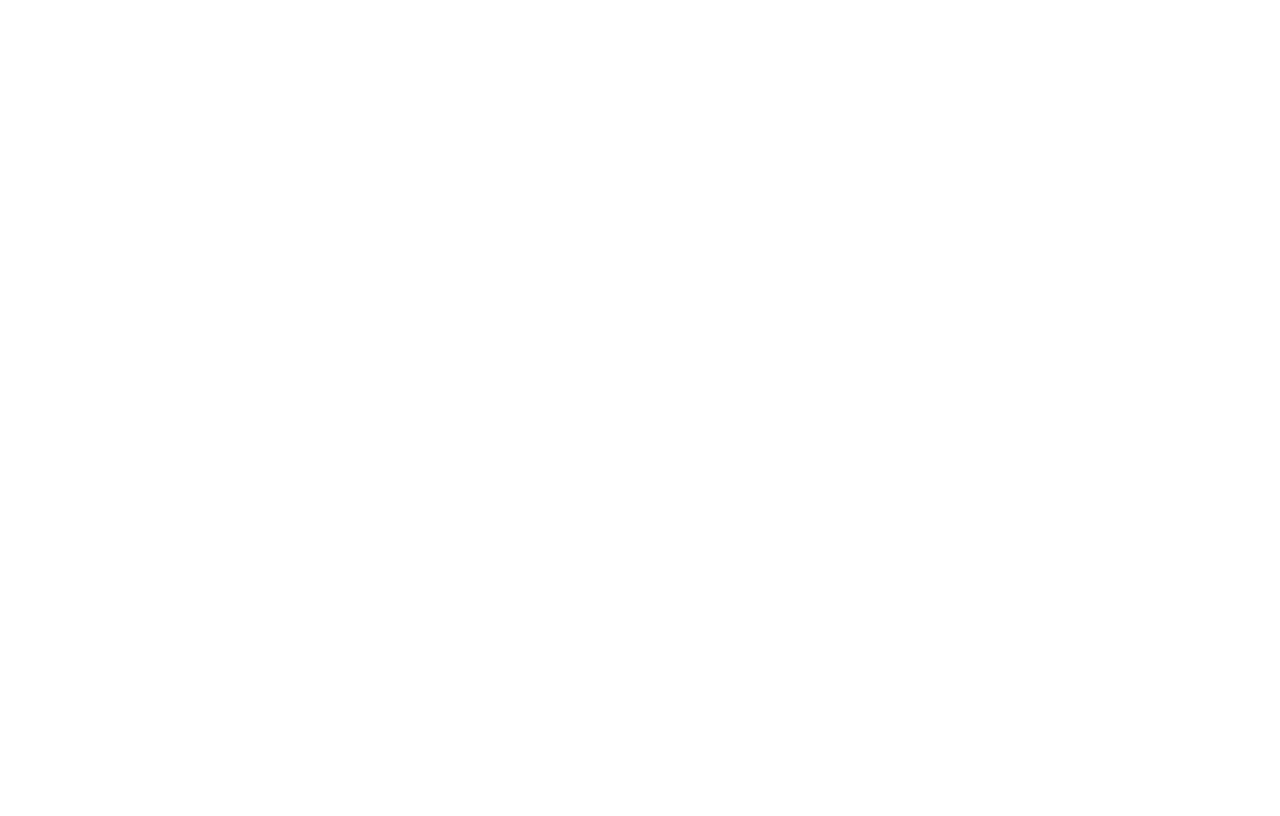
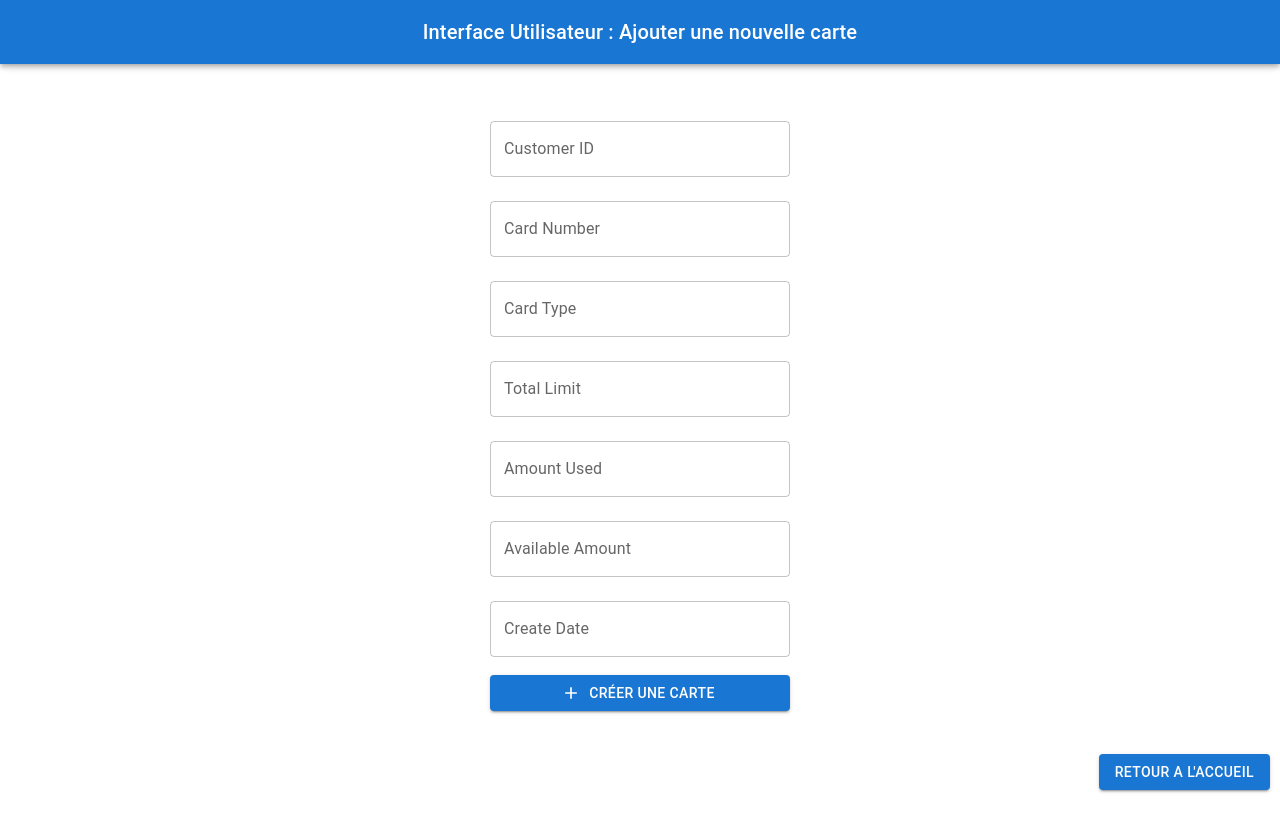
Before and after one commit to MrGuapo/ServiceWeb_Labo2, a React (Create React App) app in the folder frontend/: page /addCard in a window 1280 px wide. Built offline with nearby package versions, Linux system fonts and the light colour scheme.

Commit message:
Code first version of AddCard

```diff
--- a/frontend/src/components/features/AddCard.js
+++ b/frontend/src/components/features/AddCard.js
@@ -1,5 +1,157 @@
+import {useState} from "react";
+import axios from "axios";
+import {Button, Container, FormControl, TextField, Typography} from "@mui/material";
+import NavBar from "../common/NavBar";
+import HomeButton from "../common/HomeButton";
+import AddIcon from '@mui/icons-material/Add';
+
 const AddCard = () => {
+    const [customerId, setCustomerId] = useState("");
+    const [cardNumber, setCardNumber] = useState("");
+    const [cardType, setCardType] = useState("");
+    const [totalLimit, setTotalLimit] = useState("");
+    const [amountUsed, setAmountUsed] = useState("");
+    const [availableAmount, setAvailableAmount] = useState("");
+    const [createDt, setCreateDt] = useState("");
+    const [isCreated, setIsCreated] = useState(false);
 
+    const handleInputChange = (e) => {
+        const {name, value} = e.target;
+        if (name === "customerId") {
+            setCustomerId(value);
+        } else if (name === "cardNumber") {
+            setCardNumber(value);
+        } else if (name === "cardType") {
+            setCardType(value);
+        } else if (name === "totalLimit") {
+            setTotalLimit(value);
+        } else if (name === "amountUsed") {
+            setAmountUsed(value);
+        } else if (name === "availableAmount") {
+            setAvailableAmount(value);
+        } else if (name === "createDt") {
+            setCreateDt(value);
+        }
+    };
+
+    const createCard = async () => {
+        try {
+            await axios.post(`newCard`, {
+                customerId,
+                cardNumber,
+                cardType,
+                totalLimit,
+                amountUsed,
+                availableAmount,
+                createDt
+            });
+            setIsCreated(true);
+        } catch (error) {
+            console.error("Error creating card:", error);
+        }
+    };
+
+    return (
+        <div className="AddCard" style={{display: "flex", flexDirection: "column", minHeight: "100vh"}}>
+            <NavBar text="Ajouter une nouvelle carte"/>
+            <Container
+                style={{
+                    flex: "1",
+                    display: "flex",
+                    flexDirection: "column",
+                    justifyContent: "center",
+                    alignItems: "center"
+                }}
+            >
+                <FormControl style={{width: "300px"}}>
+                    <TextField
+                        id="customerId"
+                        name="customerId"
+                        label="Customer ID"
+                        value={customerId}
+                        onChange={handleInputChange}
+                        variant="outlined"
+                        margin="normal"
+                        fullWidth
+                    />
+                    <TextField
+                        id="cardNumber"
+                        name="cardNumber"
+                        label="Card Number"
+                        value={cardNumber}
+                        onChange={handleInputChange}
+                        variant="outlined"
+                        margin="normal"
+                        fullWidth
+                    />
+                    <TextField
+                        id="cardType"
+                        name="cardType"
+                        label="Card Type"
+                        value={cardType}
+                        onChange={handleInputChange}
+                        variant="outlined"
+                        margin="normal"
+                        fullWidth
+                    />
+                    <TextField
+                        id="totalLimit"
+                        name="totalLimit"
+                        label="Total Limit"
+                        value={totalLimit}
+                        onChange={handleInputChange}
+                        variant="outlined"
+                        margin="normal"
+                        fullWidth
+                    />
+                    <TextField
+                        id="amountUsed"
+                        name="amountUsed"
+                        label="Amount Used"
+                        value={amountUsed}
+                        onChange={handleInputChange}
+                        variant="outlined"
+                        margin="normal"
+                        fullWidth
+                    />
+                    <TextField
+                        id="availableAmount"
+                        name="availableAmount"
+                        label="Available Amount"
+                        value={availableAmount}
+                        onChange={handleInputChange}
+                        variant="outlined"
+                        margin="normal"
+                        fullWidth
+                    />
+                    <TextField
+                        id="createDt"
+                        name="createDt"
+                        label="Create Date"
+                        value={createDt}
+                        onChange={handleInputChange}
+                        variant="outlined"
+                        margin="normal"
+                        fullWidth
+                    />
+                    <Button
+                        onClick={createCard}
+                        variant="contained"
+                        startIcon={<AddIcon/>}
+                        style={{marginTop: "10px"}}
+                    >
+                        Créer une carte
+                    </Button>
+                    {isCreated && (
+                        <Typography sx={{color: "green", marginTop: "10px"}}>
+                            La carte a été créée avec succès!
+                        </Typography>
+                    )}
+                </FormControl>
+            </Container>
+            <HomeButton/>
+        </div>
+    );
 }
 
 export default AddCard;
```
Also changed, not shown: 1 other file (tests, documents, lock files or other folders).
